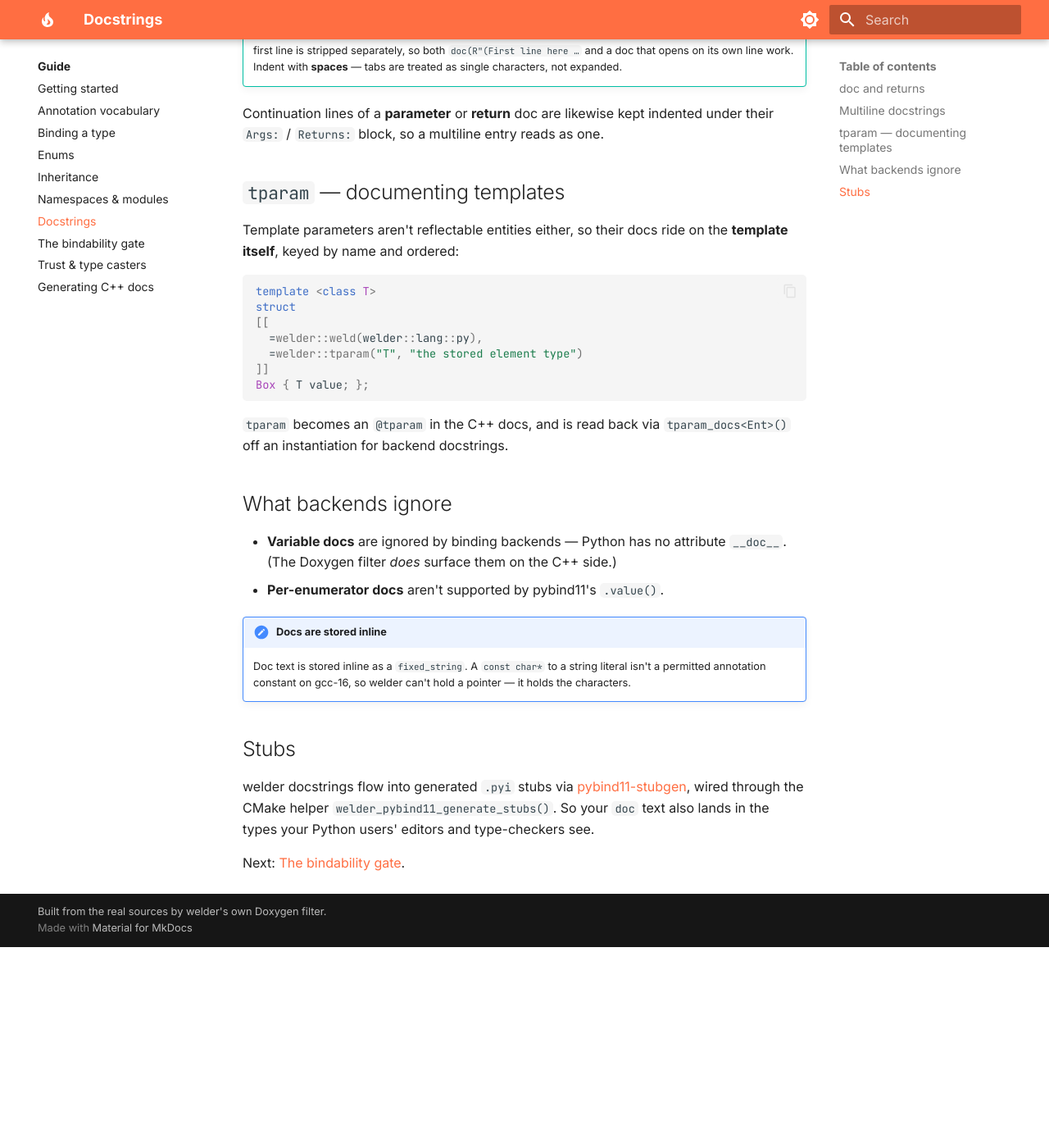
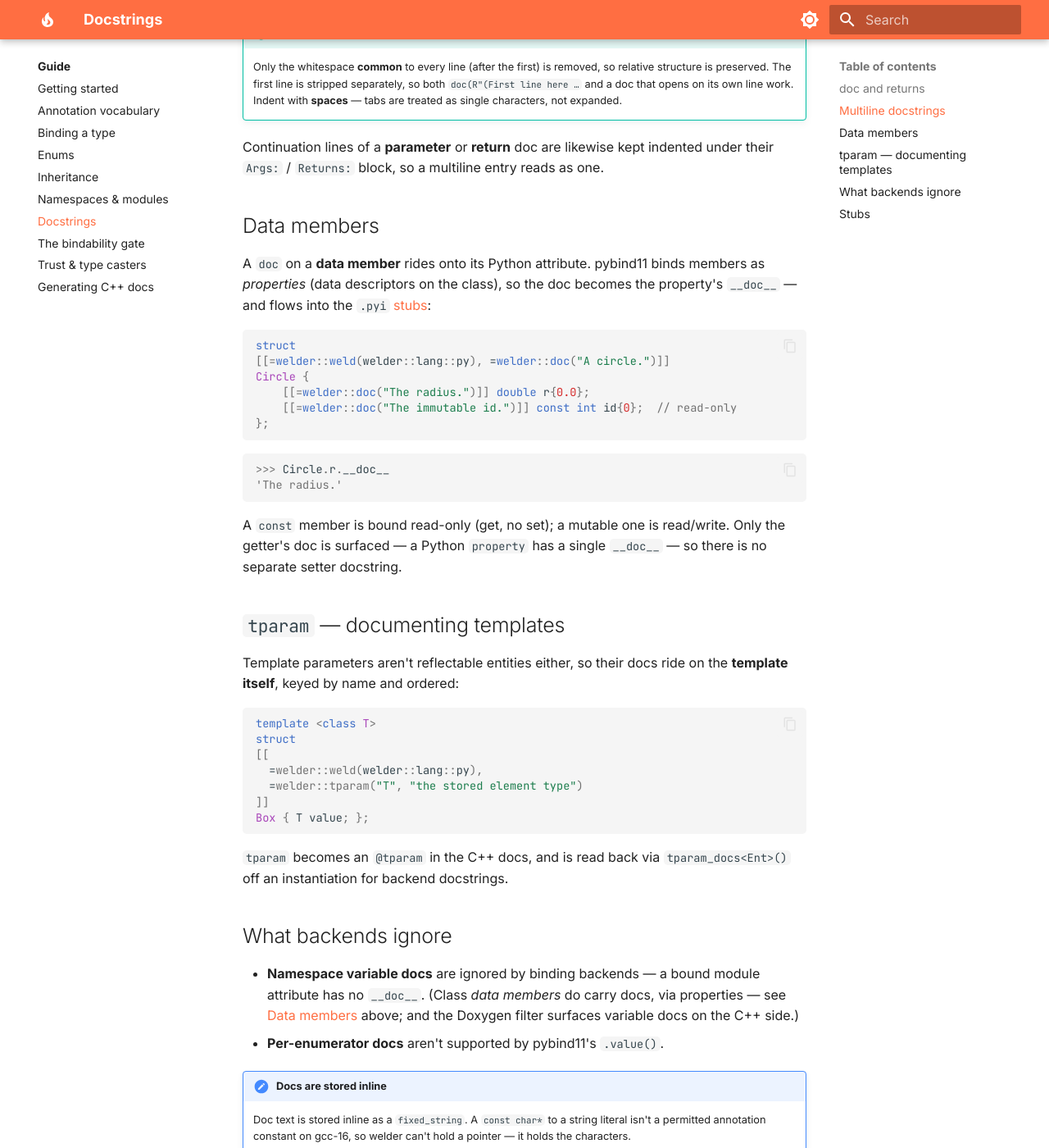
Before and after one commit to skarndev/welder, an MkDocs documentation site: the page built from docs/content/guide/docstrings.md, in a window 1280 px wide and 1400 px high, scrolled down 2228 px. Shown: the whole window at 82% size. Built offline with MkDocs 1.6.1 and Material for MkDocs 9.7.7, drawn with Linux system fonts in a browser that asks for light colours; before the commit the page ends 3383 px from its top, so only the background shows below that; some of the changed text lies outside the part shown.

Commit message:
feat(pybind11): field docstrings via properties + const read-only
Data members already bind as pybind11 properties, so a member's
[[=welder::doc]] can ride along as the property __doc__ (and thus into
.pyi stubs). add_field now passes doc_of<Mem>() as the property doc.

Also branch on const-ness: a const member is bound read-only via
def_readonly — def_readwrite's setter would not compile on a const
member, so const fields were previously unbindable under automatic
policy. No setter docstring is emitted (a Python property surfaces only
the getter's __doc__).

Tests: documented Circle.r plus a Marker struct (const read-only id,
mutable note) in doc.hpp + test_doc.py; verified the docs reach the
generated stubs. Docs synced: guide, CLAUDE.md, and the binding /
docs context files.

Co-Authored-By: Claude Opus 4.8 <noreply@anthropic.com>

````diff
--- a/docs/content/guide/docstrings.md
+++ b/docs/content/guide/docstrings.md
@@ -7,7 +7,7 @@ the binding backend) and the C++ API reference (via the
 
 | Annotation | Applies to | Becomes |
 |---|---|---|
-| `doc("text")` | class, namespace, function, parameter | the summary docstring |
+| `doc("text")` | class, namespace, function, parameter, data member | the summary docstring |
 | `returns("text")` | function | a `Returns:` block |
 | `tparam("T", "text")` | template (repeatable, ordered) | template-parameter docs |
 
@@ -105,6 +105,30 @@ prose — survives.
 Continuation lines of a **parameter** or **return** doc are likewise kept indented
 under their `Args:` / `Returns:` block, so a multiline entry reads as one.
 
+## Data members
+
+A `doc` on a **data member** rides onto its Python attribute. pybind11 binds
+members as *properties* (data descriptors on the class), so the doc becomes the
+property's `__doc__` — and flows into the `.pyi` [stubs](#stubs):
+
+```cpp
+struct
+[[=welder::weld(welder::lang::py), =welder::doc("A circle.")]]
+Circle {
+    [[=welder::doc("The radius.")]] double r{0.0};
+    [[=welder::doc("The immutable id.")]] const int id{0};  // read-only
+};
+```
+
+```pycon
+>>> Circle.r.__doc__
+'The radius.'
+```
+
+A `const` member is bound read-only (get, no set); a mutable one is read/write.
+Only the getter's doc is surfaced — a Python `property` has a single `__doc__` —
+so there is no separate setter docstring.
+
 ## `tparam` — documenting templates
 
 Template parameters aren't reflectable entities either, so their docs ride on the
@@ -125,8 +149,10 @@ Box { T value; };
 
 ## What backends ignore
 
-- **Variable docs** are ignored by binding backends — Python has no attribute
-  `__doc__`. (The Doxygen filter *does* surface them on the C++ side.)
+- **Namespace variable docs** are ignored by binding backends — a bound module
+  attribute has no `__doc__`. (Class *data members* do carry docs, via properties —
+  see [Data members](#data-members) above; and the Doxygen filter surfaces variable
+  docs on the C++ side.)
 - **Per-enumerator docs** aren't supported by pybind11's `.value()`.
 
 !!! note "Docs are stored inline"
````
Also changed, not shown: CLAUDE.md (+1 -1 lines), .claude/context/binding-features.md, .claude/context/docs-and-doxygen.md, 3 other files.
